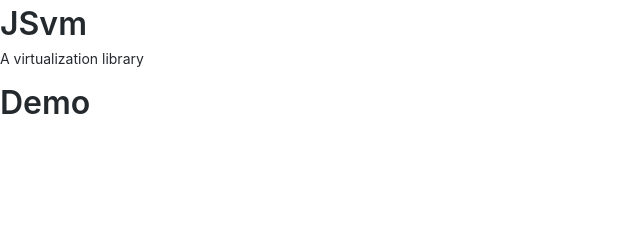
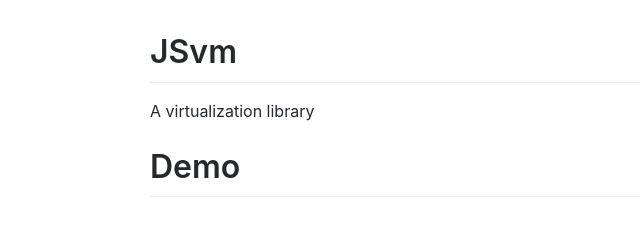
Before and after one commit to Unzor/jsvm, a plain HTML site: page index.html in a window 1280 px wide. Shown: the whole page, without its empty margins (0-640 px from the left). Drawn offline with Linux system fonts and the light colour scheme; no server answers.

Commit message:
Update index.html

```diff
--- a/index.html
+++ b/index.html
@@ -7,9 +7,11 @@
  </head>
  <body>
    <script src="dist/jsvm.js"></script>
-   <h1 id="rostud"> JSvm </h1>
+      <div class="container-lg px-3 my-5 markdown-body">
+   <h1> JSvm </h1>
    <p> A virtualization library </p>
    <h1> Demo </h1>
      <vm-instance floppy-disk="images/windows101.img"></vm-instance>
+  </div>
   </body>
 </html>
```
